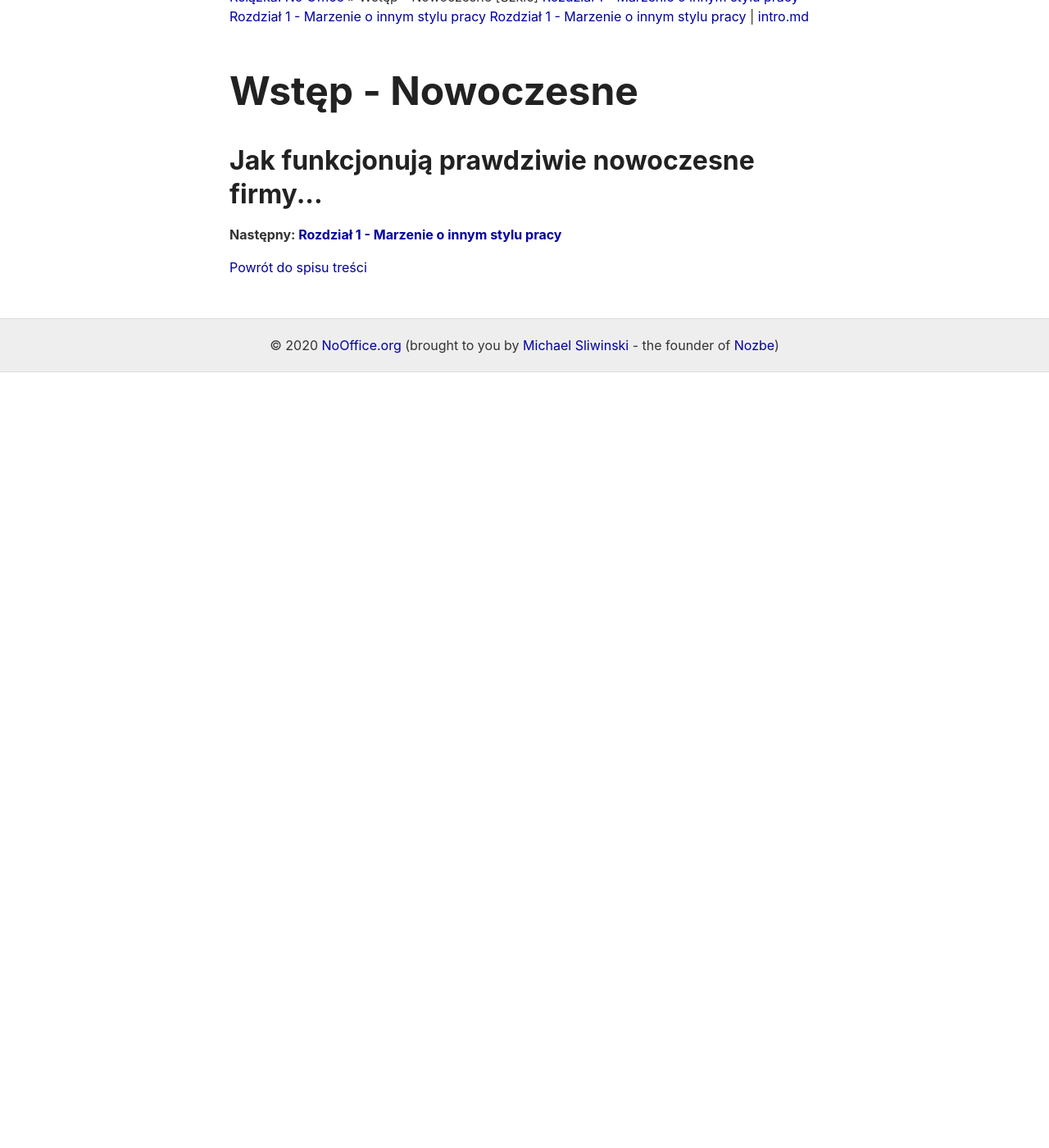
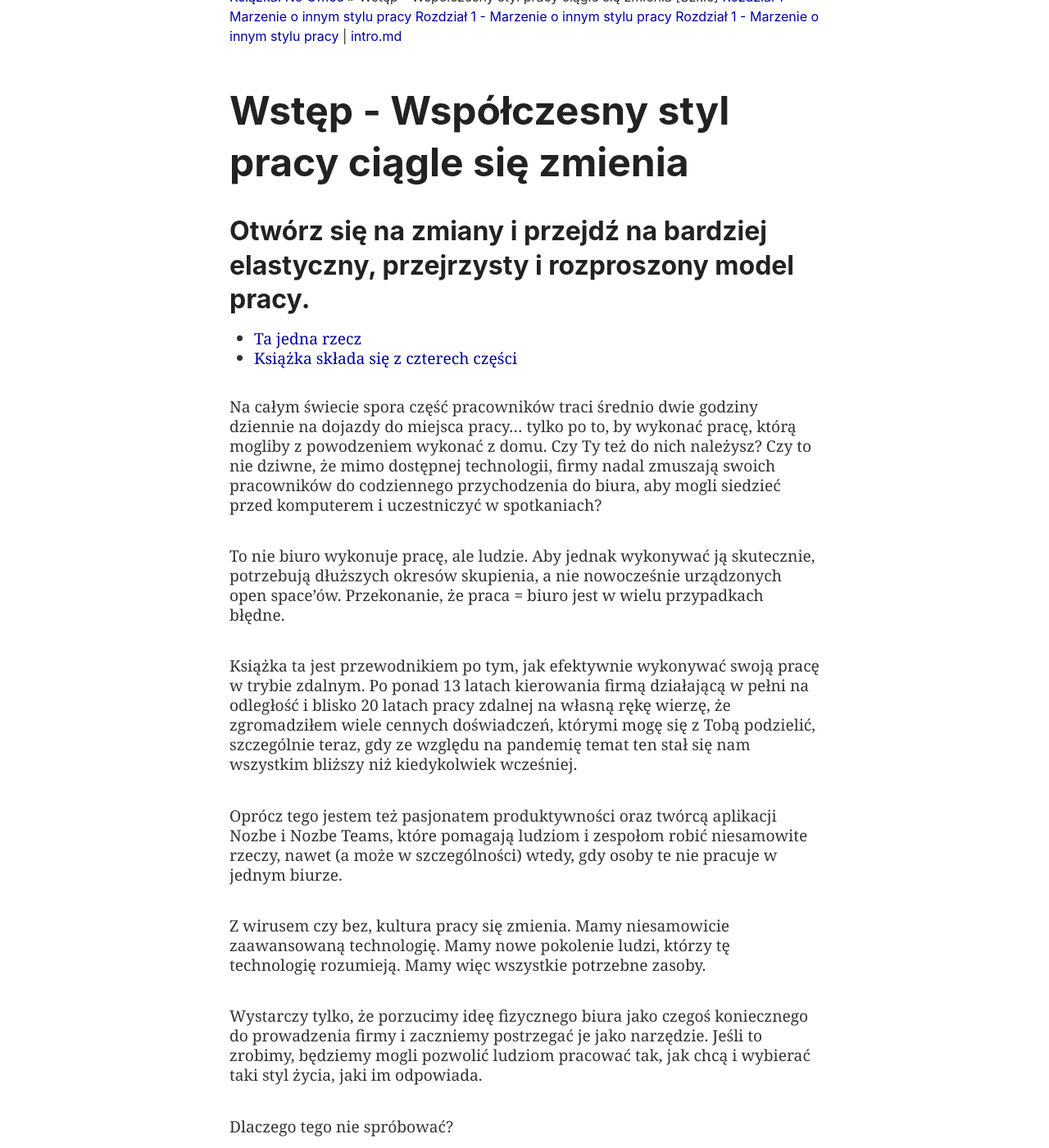
Before and after one commit to Nozbe/NoOffice.org, a Jekyll site: the page built from _pl/intro.md, in a window 1280 px wide and 1400 px high, scrolled down 270 px. Shown: the whole window at 82% size. Built offline with Jekyll 4.4.1, drawn with Linux system fonts in a browser that asks for light colours; before the commit the page ends 900 px from its top, so only the background shows below that; some of the changed text lies outside the part shown.

Commit message:
upload intro pl

```diff
--- a/_pl/intro.md
+++ b/_pl/intro.md
@@ -1,8 +1,44 @@
 ---
 part: intro
-title: Nowoczesne
-subtitle: Jak funkcjonują prawdziwie nowoczesne firmy...
+title: "Współczesny styl pracy ciągle się zmienia"
+subtitle: Otwórz się na zmiany i przejdź na bardziej elastyczny, przejrzysty i rozproszony model pracy.
 ---
 
 * TOC
 {:toc}
+
+Na całym świecie spora część pracowników traci średnio dwie godziny dziennie na dojazdy do miejsca pracy… tylko po to, by wykonać pracę, którą mogliby z powodzeniem wykonać z domu. Czy Ty też do nich należysz? Czy to nie dziwne, że mimo dostępnej technologii, firmy nadal zmuszają swoich pracowników do codziennego przychodzenia do biura, aby mogli siedzieć przed komputerem i uczestniczyć w spotkaniach?
+
+To nie biuro wykonuje pracę, ale ludzie. Aby jednak wykonywać ją skutecznie, potrzebują dłuższych okresów skupienia, a nie nowocześnie urządzonych open space'ów. Przekonanie, że praca = biuro jest w wielu przypadkach błędne.
+
+Książka ta jest przewodnikiem po tym, jak efektywnie wykonywać swoją pracę w trybie zdalnym. Po ponad 13 latach kierowania firmą działającą w pełni na odległość i blisko 20 latach pracy zdalnej na własną rękę wierzę, że zgromadziłem wiele cennych doświadczeń, którymi mogę się z Tobą podzielić, szczególnie teraz, gdy ze względu na pandemię temat ten stał się nam wszystkim bliższy niż kiedykolwiek wcześniej.
+
+Oprócz tego jestem też pasjonatem produktywności oraz twórcą aplikacji Nozbe i Nozbe Teams, które pomagają ludziom i zespołom robić niesamowite rzeczy, nawet (a może w szczególności) wtedy, gdy osoby te nie pracuje w jednym biurze.
+
+Z wirusem czy bez, kultura pracy się zmienia. Mamy niesamowicie zaawansowaną technologię. Mamy nowe pokolenie ludzi, którzy tę technologię rozumieją. Mamy więc wszystkie potrzebne zasoby.
+
+Wystarczy tylko, że porzucimy ideę fizycznego biura jako czegoś koniecznego do prowadzenia firmy i zaczniemy postrzegać je jako narzędzie. Jeśli to zrobimy, będziemy mogli pozwolić ludziom pracować tak, jak chcą i wybierać taki styl życia, jaki im odpowiada.
+
+Dlaczego tego nie spróbować?
+
+## Ta jedna rzecz
+
+Zanim rozpoczniesz lekturę, mam do Ciebie prośbę: jeśli ta książka ma pozostawić Cię z jedną konkluzją, niech będzie ona następująca:
+
+> Praca nie jest miejscem, do którego się chodzi, tylko tym, co się robi.
+
+Każdy rozdział w tej książce kończy się konkluzją. Jedną rzeczą, jedną myślą, wskazówką lub zmianą, którą możesz wdrożyć natychmiast. Mam nadzieję, że uda Ci się wykorzystać je w codziennym życiu.
+
+## Książka składa się z czterech części
+
+Składa się ze wstępu, dwóch części głównych i podsumowania:
+
+We **wstępie** dowiesz się, dlaczego nasz zespół od początku swojego istnienia pracuje w 100 procentach zdalnie i dlaczego wierzę, że praca zdalna to przyszłość.
+
+**W części pierwszej** dowiesz się, jak skutecznie pracować w zespole, niezależnie od tego, czy macie stacjonarne biuro, czy nie. W tej sekcji znajdziesz również omówienie nowoczesnych metod pracy, które możesz zacząć stosować już dziś, by zwiększyć produktywność swojego zespołu.
+
+**W części drugiej** dowiesz się, jak wygląda praca w zespole rozproszonym. Piszę w niej, jak pracować z domu, prowadzić nomadyczny styl życia, zdalnie rekrutować pracowników i kierować zespołem, który nie widuje się ze sobą na co dzień. Ta część dedykowana jest zarówno pracownikom zdalnym (lub osobom, które pracują z domu tylko okazjonalnie) oraz menadżerom i szefom firm.
+
+**Podsumowanie** zawiera najważniejsze wnioski z tej książki. Jest też miejscem, w którym mogę podziękować wszystkim, którzy pomogli mi w publikacji tek książki.
+
+Zaczynamy!
```
